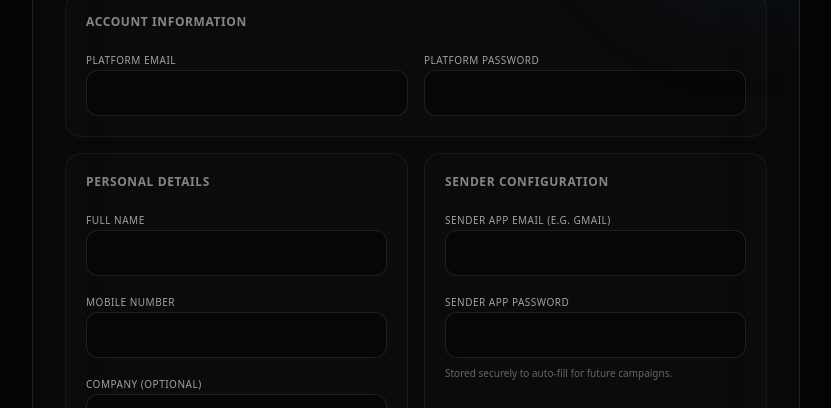
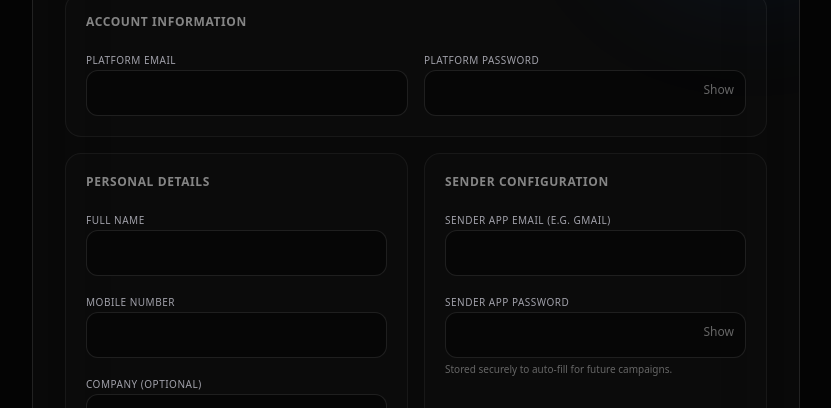
Before and after one commit to Amansagar1/AmanBulkMailer, a Next.js app in the folder frontend/: page / in a window 1280 px wide. Both pictures are taken after a click on the button "Don't have an account? Sign up". Shown: the part 216-624 px from the top of the page, without its empty margins (224-1055 px from the left). Built offline with nearby package versions, Linux system fonts and the light colour scheme.

Commit message:
Add show/hide password toggle to auth forms

```diff
--- a/frontend/src/app/page.js
+++ b/frontend/src/app/page.js
@@ -15,6 +15,7 @@ export default function Home() {
   const [senderEmail, setSenderEmail] = useState("");
   const [senderPassword, setSenderPassword] = useState("");
   const [showPassword, setShowPassword] = useState(false);
+  const [showAuthPassword, setShowAuthPassword] = useState(false);
 
   const [isLoggedIn, setIsLoggedIn] = useState(false);
   const [authMode, setAuthMode] = useState("login");
@@ -325,7 +326,10 @@ GitHub: https://github.com/Amansagar1`);
                 </div>
                 <div className="space-y-1">
                   <label className="text-[10px] font-medium text-[#a1a1aa] uppercase tracking-wider">Platform Password</label>
-                  <input type="password" required value={authPassword} onChange={e => setAuthPassword(e.target.value)} onBlur={() => handleBlur('authPassword')} className="w-full bg-black/40 border border-white/10 rounded-xl px-4 py-3 text-sm focus:outline-none focus:border-blue-500/50 transition-all font-mono" />
+                  <div className="relative">
+                    <input type={showAuthPassword ? "text" : "password"} required value={authPassword} onChange={e => setAuthPassword(e.target.value)} onBlur={() => handleBlur('authPassword')} className="w-full bg-black/40 border border-white/10 rounded-xl px-4 py-3 text-sm focus:outline-none focus:border-blue-500/50 transition-all font-mono" />
+                    <button type="button" onClick={() => setShowAuthPassword(!showAuthPassword)} className="absolute right-3 top-3 text-[#666] hover:text-white text-xs">{showAuthPassword ? "Hide" : "Show"}</button>
+                  </div>
                   {renderHint("authPassword", authPassword)}
                 </div>
               </>
@@ -341,7 +345,10 @@ GitHub: https://github.com/Amansagar1`);
                     </div>
                     <div className="space-y-1">
                       <label className="text-[10px] font-medium text-[#a1a1aa] uppercase tracking-wider">Platform Password</label>
-                      <input type="password" required value={authPassword} onChange={e => setAuthPassword(e.target.value)} onBlur={() => handleBlur('authPassword')} className="w-full bg-black/40 border border-white/10 rounded-xl px-4 py-3 text-sm focus:outline-none focus:border-blue-500/50 transition-all font-mono" />
+                      <div className="relative">
+                        <input type={showAuthPassword ? "text" : "password"} required value={authPassword} onChange={e => setAuthPassword(e.target.value)} onBlur={() => handleBlur('authPassword')} className="w-full bg-black/40 border border-white/10 rounded-xl px-4 py-3 text-sm focus:outline-none focus:border-blue-500/50 transition-all font-mono" />
+                        <button type="button" onClick={() => setShowAuthPassword(!showAuthPassword)} className="absolute right-3 top-3 text-[#666] hover:text-white text-xs">{showAuthPassword ? "Hide" : "Show"}</button>
+                      </div>
                       {renderHint("authPassword", authPassword)}
                     </div>
                   </div>
@@ -377,7 +384,10 @@ GitHub: https://github.com/Amansagar1`);
                     </div>
                     <div className="space-y-1">
                       <label className="text-[10px] font-medium text-[#a1a1aa] uppercase tracking-wider">Sender App Password</label>
-                      <input type="password" required value={senderPassword} onChange={e => setSenderPassword(e.target.value)} onBlur={() => handleBlur('senderPassword')} className="w-full bg-black/40 border border-white/10 rounded-xl px-4 py-3 text-sm focus:outline-none focus:border-indigo-500/50 transition-all font-mono" />
+                      <div className="relative">
+                        <input type={showPassword ? "text" : "password"} required value={senderPassword} onChange={e => setSenderPassword(e.target.value)} onBlur={() => handleBlur('senderPassword')} className="w-full bg-black/40 border border-white/10 rounded-xl px-4 py-3 text-sm focus:outline-none focus:border-indigo-500/50 transition-all font-mono" />
+                        <button type="button" onClick={() => setShowPassword(!showPassword)} className="absolute right-3 top-3 text-[#666] hover:text-white text-xs">{showPassword ? "Hide" : "Show"}</button>
+                      </div>
                       {renderHint("senderPassword", senderPassword)}
                       <p className="text-[10px] text-[#666] mt-1">Stored securely to auto-fill for future campaigns.</p>
                     </div>
```
